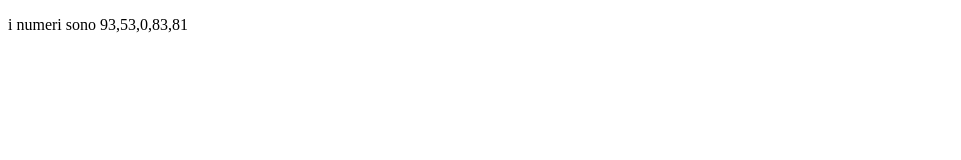
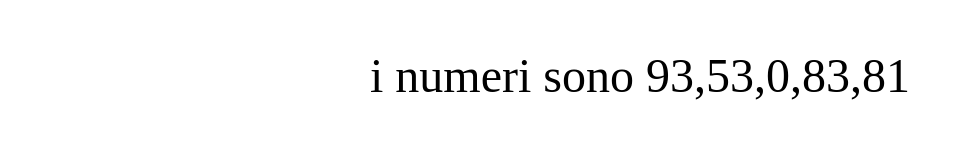
Before and after one commit to LucaStellato/js-simon, a plain HTML site: page index.html in a window 1280 px wide. Shown: the whole page, without its empty margins (0-961 px from the left). Drawn offline with Linux system fonts and the light colour scheme.

Commit message:
add property to div html

```diff
--- a/index.html
+++ b/index.html
@@ -10,7 +10,7 @@
 <body>
 
 
-<div id="number"></div>
+<div id="number" style="font-size: 3rem; text-align: center;"></div>
 
 
     <script src="./assets/js/main.js"></script>
```
Also changed, not shown: assets/js/main.js (+7 -7 lines).
